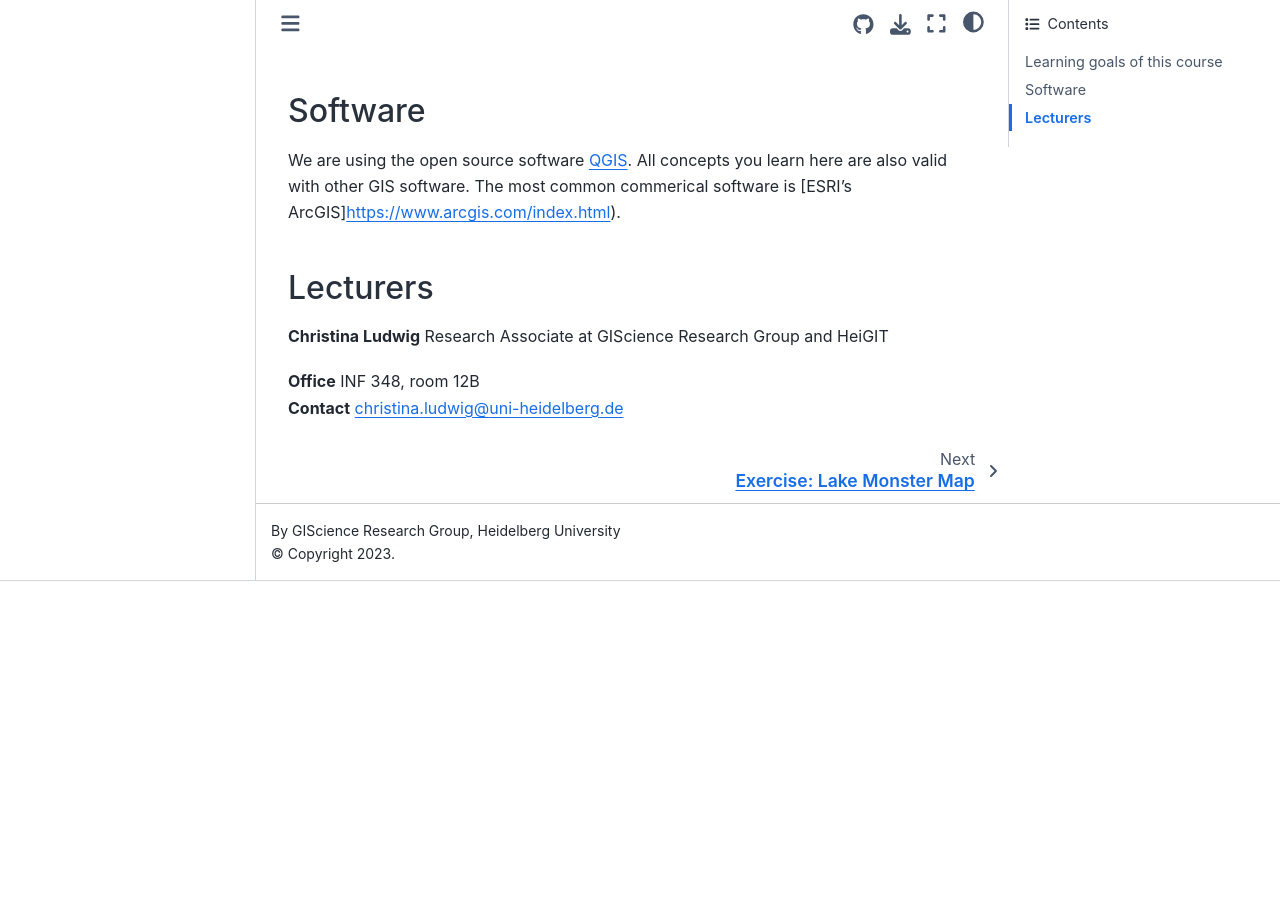
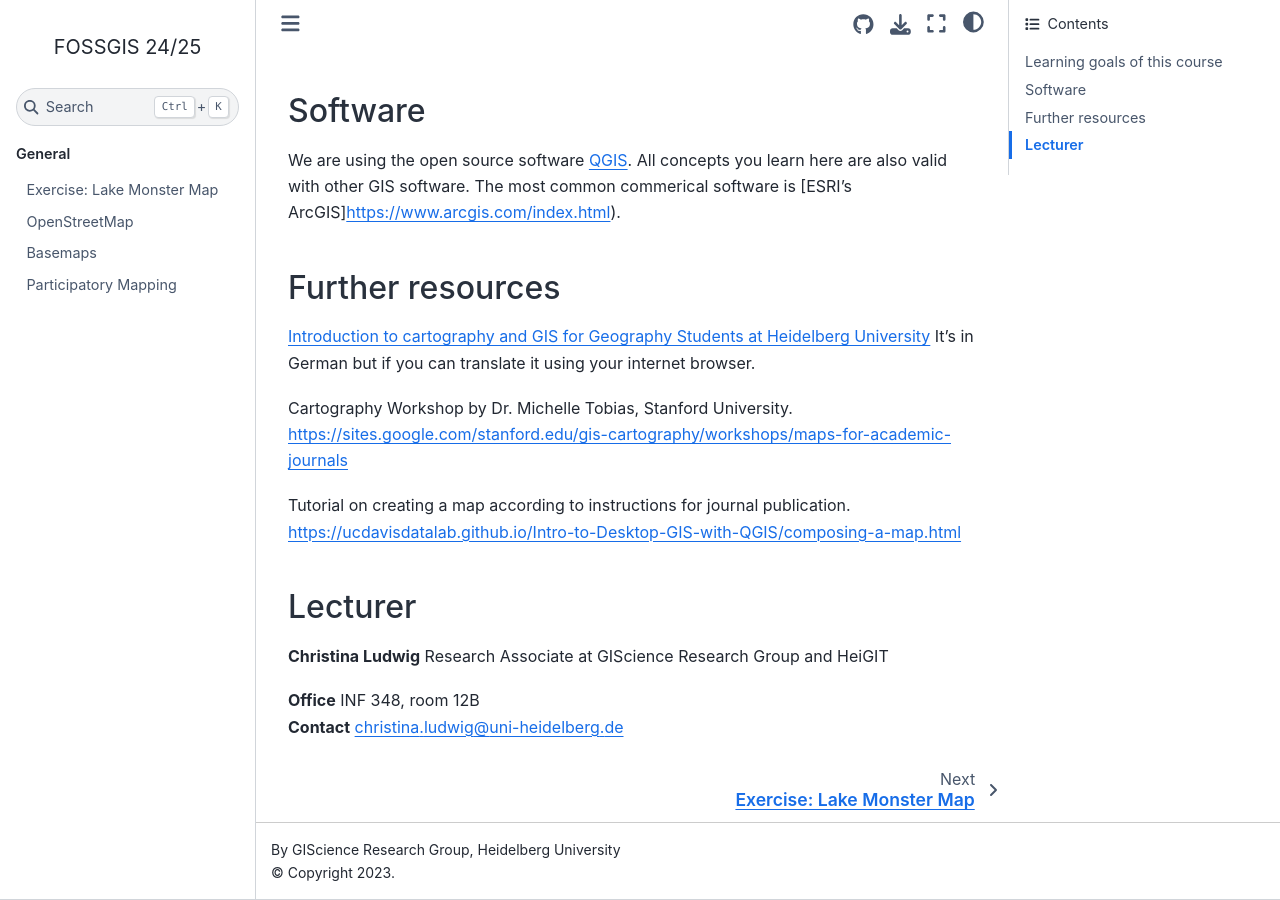
Before and after one commit to redfrexx/geospatial-mapping-workshop, a Jupyter Book: the page built from content/intro.md, in a window 1280 px wide and 900 px high, scrolled down 516 px. Built offline with Jupyter Book 1.0.4 settings and Sphinx 7.4.7 and the Sphinx Book theme 1.1.4, drawn with Linux system fonts in a browser that asks for light colours; pages that are not in the unit, such as notebooks, are missing from menus; before the commit the page ends 1097 px from its top, so only the background shows below that.

```diff
--- a/content/intro.md
+++ b/content/intro.md
@@ -19,7 +19,18 @@ By the end of this course, you will be able to …
 
 We are using the open source software [QGIS](https://qgis.org/). All concepts you learn here are also valid with other GIS software. The most common commerical software is [ESRI's ArcGIS]https://www.arcgis.com/index.html).
 
-## Lecturers
+
+## Further resources
+
+[Introduction to cartography and GIS for Geography Students at Heidelberg University](https://hd.bwpages.de/giscience/qgis-book/intro.html) It's in German but if you can translate it using your internet browser.
+
+Cartography Workshop by Dr. Michelle Tobias, Stanford University.
+https://sites.google.com/stanford.edu/gis-cartography/workshops/maps-for-academic-journals
+
+Tutorial on creating a map according to instructions for journal publication.
+https://ucdavisdatalab.github.io/Intro-to-Desktop-GIS-with-QGIS/composing-a-map.html
+
+## Lecturer
 
 **Christina Ludwig**
 Research Associate at GIScience Research Group and HeiGIT
```
Also changed, not shown: content/lakemonster.md (+9 -7 lines), content/img/monsters/FinishedMap-small.jpg (added), content/img/monsters/LoadData-small.jpg (added), content/img/monsters/Style_Lakes-small.jpg (added), content/img/monsters/Style_Monsters-small.jpg (added), content/img/monsters/Style_States-small.jpg (added), content/img/monsters/ZoomToGreatLakes-small.jpg (added), content/img/monsters/attribution-small.jpg (added), content/img/monsters/label_message-small.jpg (added), content/img/monsters/refreshview-small.jpg (added), content/img/monsters/set_backgroundcolor-small.jpg.
